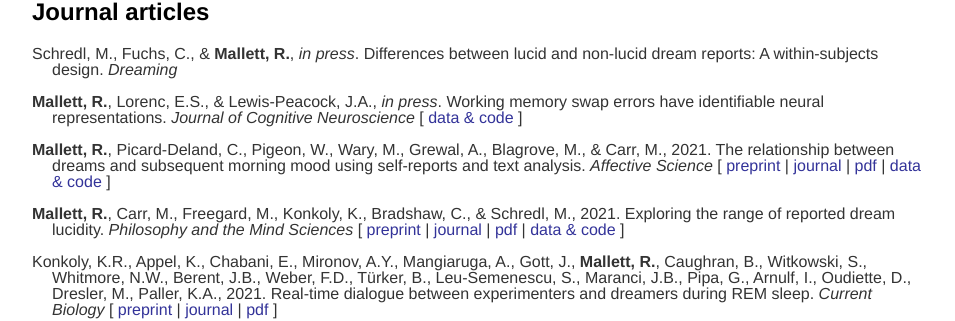
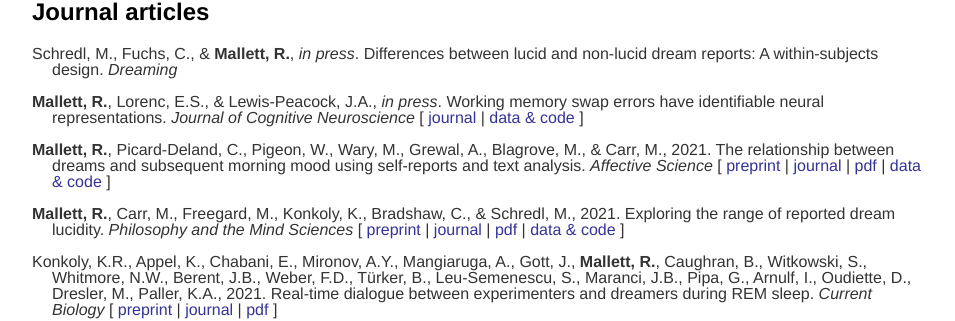
Before and after one commit to remrama/remrama.github.io, a Jekyll site: the page built from research/index.html, in a window 1280 px wide. Shown: the part 282-603 px from the top of the page, without its empty margins (160-1115 px from the left). Built offline with Jekyll 4.4.1, drawn with Linux system fonts in a browser that asks for light colours.

Commit message:
Update index.html

```diff
--- a/research/index.html
+++ b/research/index.html
@@ -22,7 +22,7 @@
         Schredl, M., Fuchs, C., & <strong>Mallett, R.</strong>, <em>in press</em>. Differences between lucid and non-lucid dream reports: A within-subjects design. <em>Dreaming</em>
     </p>
     <p class="hanging">
-        <strong>Mallett, R.</strong>, Lorenc, E.S., & Lewis-Peacock, J.A., <em>in press</em>. Working memory swap errors have identifiable neural representations. <em>Journal of Cognitive Neuroscience</em> [ <a href="https://osf.io/9sd4a/">data & code</a> ]
+        <strong>Mallett, R.</strong>, Lorenc, E.S., & Lewis-Peacock, J.A., <em>in press</em>. Working memory swap errors have identifiable neural representations. <em>Journal of Cognitive Neuroscience</em> [ <a href="https://doi.org/10.1162/jocn_a_01831">journal</a> | <a href="https://osf.io/9sd4a/">data & code</a> ]
     </p>
     <p class="hanging">
         <strong>Mallett, R.</strong>, Picard-Deland, C., Pigeon, W., Wary, M., Grewal, A., Blagrove, M., & Carr, M., 2021. The relationship between dreams and subsequent morning mood using self-reports and text analysis. <em>Affective Science</em> [ <a href="https://doi.org/10.31219/osf.io/t6fpb">preprint</a> | <a href="https://doi.org/10.1007/s42761-021-00080-8">journal</a> | <a href="https://drive.google.com/file/d/19e1mq7_tgcSsE301EjVdtKILx6mUxC98/view?usp=sharing">pdf</a> | <a href="https://osf.io/2xy5p/">data & code</a> ]
```
